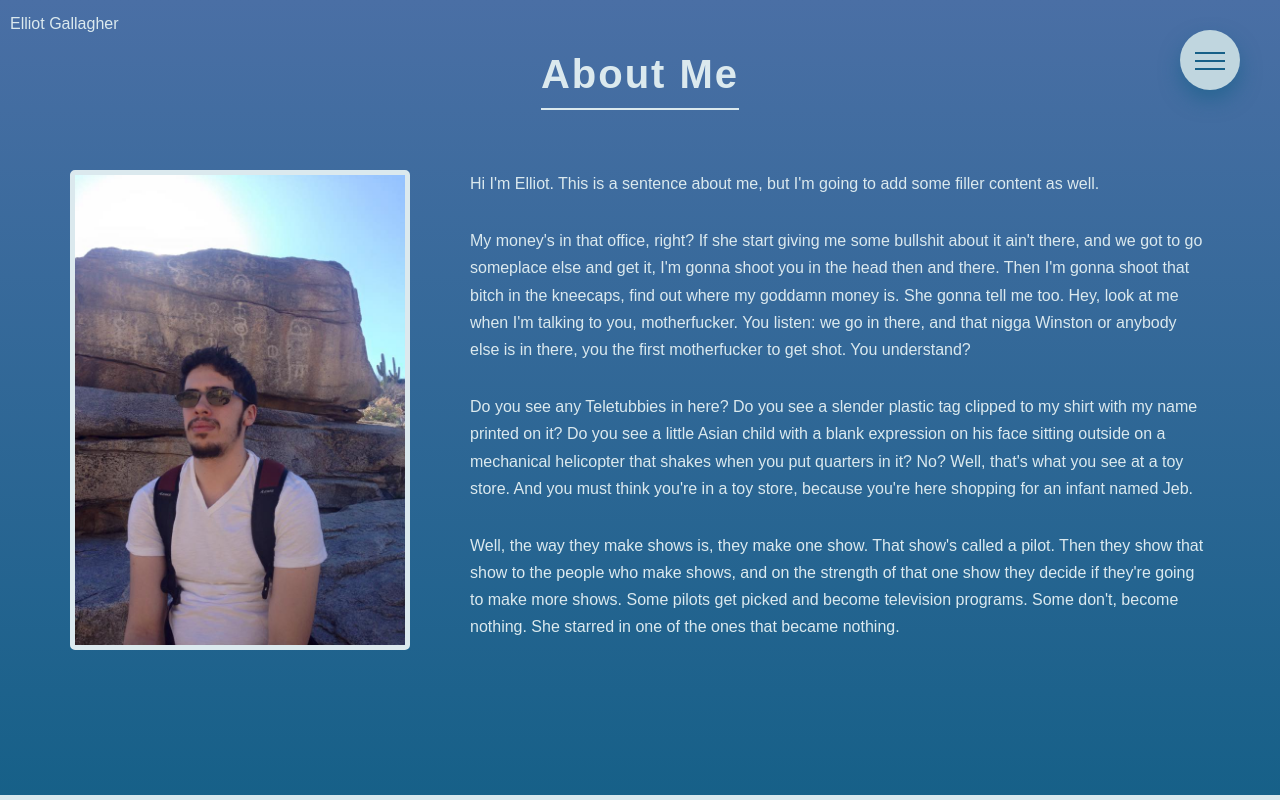
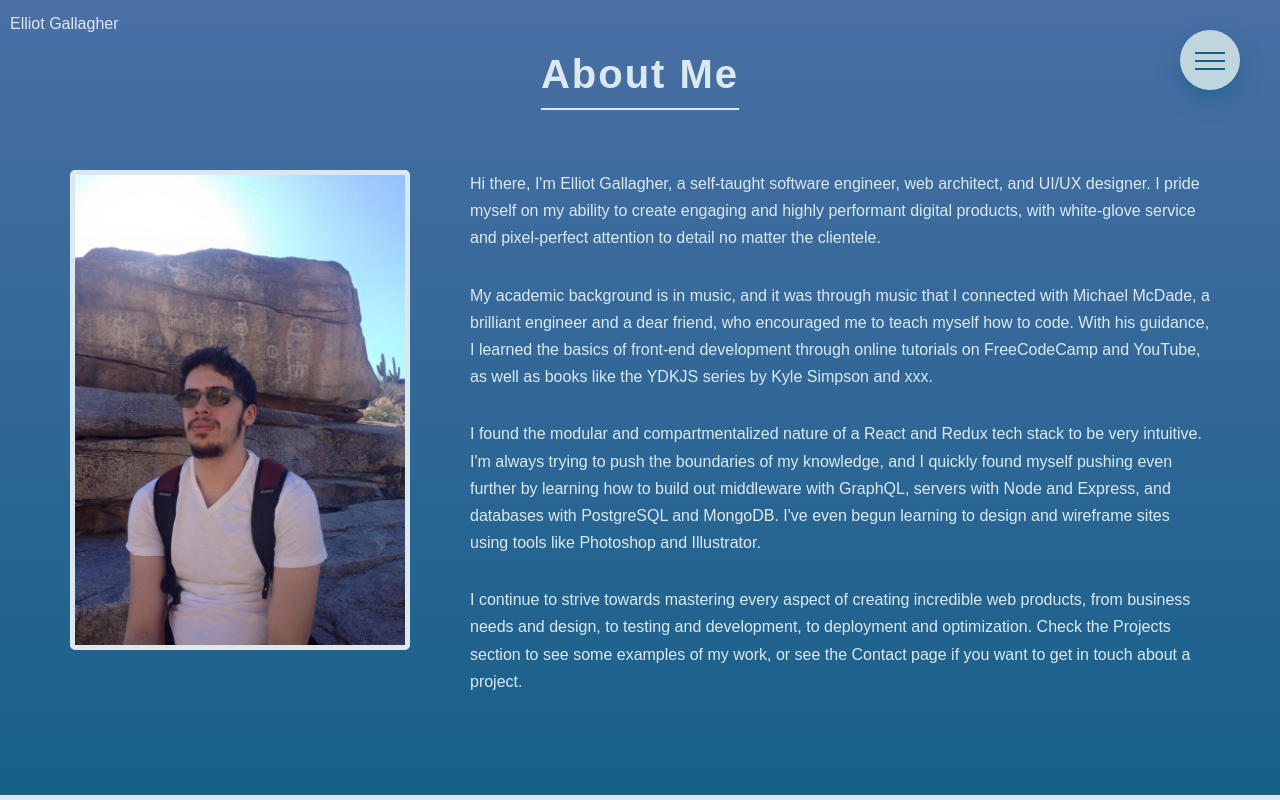
Before and after one commit to ekg-91/portfolio, a React (Create React App) app: page /about in a window 1280 px wide. Built offline with nearby package versions, Linux system fonts and the light colour scheme; a web font is replaced by a local one.

Commit message:
feat: replaced placeholder content in bio section of About page

```diff
--- a/src/pages/About.js
+++ b/src/pages/About.js
@@ -15,39 +15,38 @@ export default function About(props) {
           <div className="col-2-of-3">
             <div className="bio__content">
               <p className="paragraph">
-                Hi I&apos;m Elliot. This is a sentence about me, but I&apos;m
-                going to add some filler content as well.
+                Hi there, I&apos;m Elliot Gallagher, a self-taught software
+                engineer, web architect, and UI/UX designer. I pride myself on
+                my ability to create engaging and highly performant digital
+                products, with white-glove service and pixel-perfect attention
+                to detail no matter the clientele.
               </p>
 
               <p className="paragraph">
-                My money&apos;s in that office, right? If she start giving me
-                some bullshit about it ain&apos;t there, and we got to go
-                someplace else and get it, I&apos;m gonna shoot you in the head
-                then and there. Then I&apos;m gonna shoot that bitch in the
-                kneecaps, find out where my goddamn money is. She gonna tell me
-                too. Hey, look at me when I&apos;m talking to you, motherfucker.
-                You listen: we go in there, and that nigga Winston or anybody
-                else is in there, you the first motherfucker to get shot. You
-                understand?
+                My academic background is in music, and it was through music
+                that I connected with Michael McDade, a brilliant engineer and a
+                dear friend, who encouraged me to teach myself how to code. With
+                his guidance, I learned the basics of front-end development
+                through online tutorials on FreeCodeCamp and YouTube, as well as
+                books like the YDKJS series by Kyle Simpson and xxx.
               </p>
 
               <p className="paragraph">
-                Do you see any Teletubbies in here? Do you see a slender plastic
-                tag clipped to my shirt with my name printed on it? Do you see a
-                little Asian child with a blank expression on his face sitting
-                outside on a mechanical helicopter that shakes when you put
-                quarters in it? No? Well, that&apos;s what you see at a toy
-                store. And you must think you&apos;re in a toy store, because
-                you&apos;re here shopping for an infant named Jeb.
+                I found the modular and compartmentalized nature of a React and
+                Redux tech stack to be very intuitive. I&apos;m always trying to
+                push the boundaries of my knowledge, and I quickly found myself
+                pushing even further by learning how to build out middleware
+                with GraphQL, servers with Node and Express, and databases with
+                PostgreSQL and MongoDB. I&apos;ve even begun learning to design
+                and wireframe sites using tools like Photoshop and Illustrator.
               </p>
 
               <p className="paragraph">
-                Well, the way they make shows is, they make one show. That
-                show&apos;s called a pilot. Then they show that show to the
-                people who make shows, and on the strength of that one show they
-                decide if they&apos;re going to make more shows. Some pilots get
-                picked and become television programs. Some don&apos;t, become
-                nothing. She starred in one of the ones that became nothing.
+                I continue to strive towards mastering every aspect of creating
+                incredible web products, from business needs and design, to
+                testing and development, to deployment and optimization. Check
+                the Projects section to see some examples of my work, or see the
+                Contact page if you want to get in touch about a project.
               </p>
             </div>
           </div>
```
